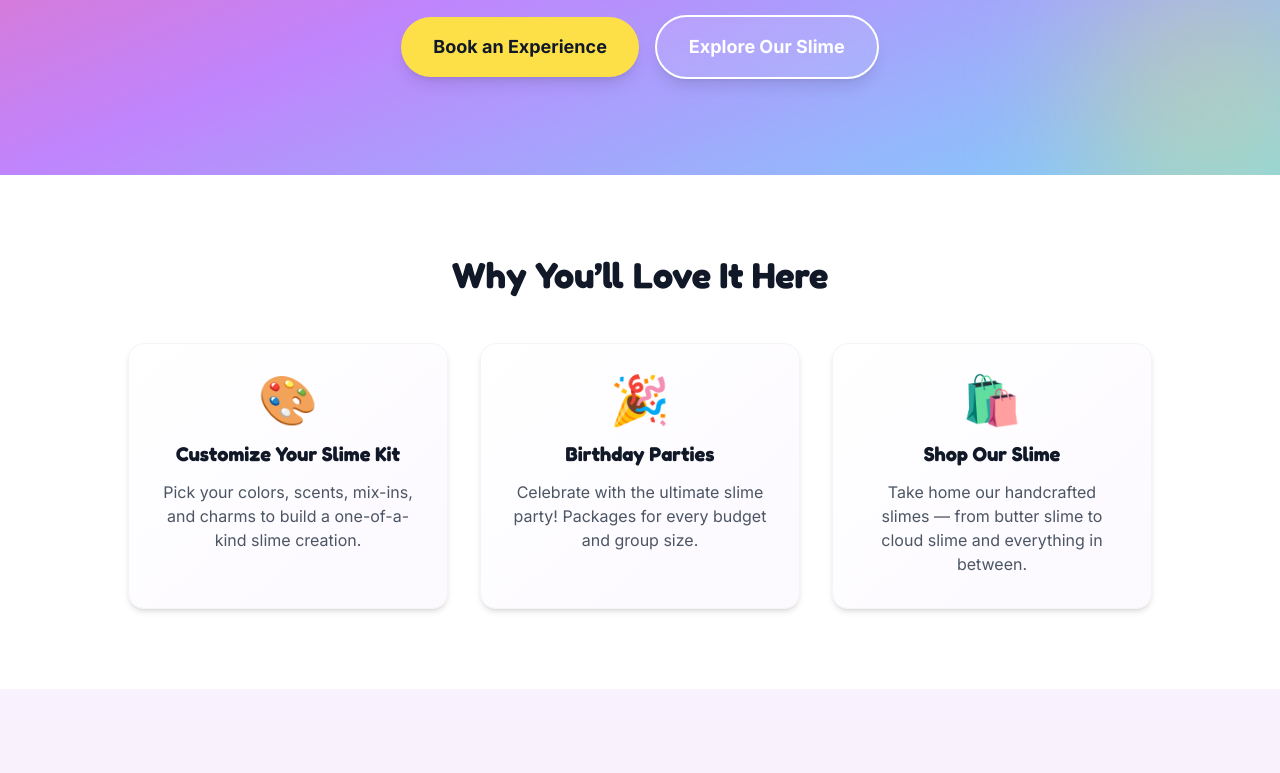
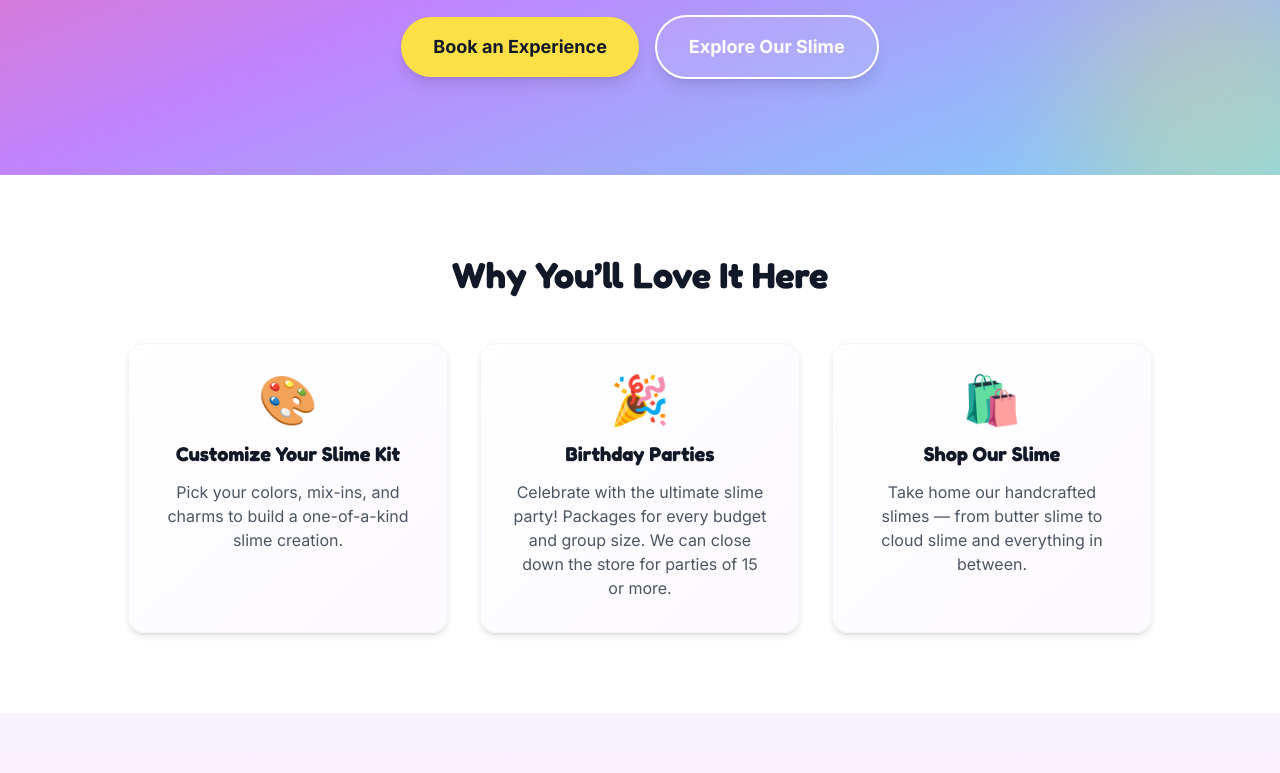
Before and after one commit to shredstack/jersey-slime-website, a Next.js app: page / in a window 1280 px wide. Shown: the part 410-1183 px from the top of the page. Built offline with nearby package versions, Linux system fonts and the light colour scheme; no server answers; the database is empty.

Commit message:
Updates to landing page

```diff
--- a/app/page.tsx
+++ b/app/page.tsx
@@ -18,13 +18,13 @@ const valueProps = [
     emoji: '🎨',
     title: 'Customize Your Slime Kit',
     description:
-      'Pick your colors, scents, mix-ins, and charms to build a one-of-a-kind slime creation.',
+      'Pick your colors, mix-ins, and charms to build a one-of-a-kind slime creation.',
   },
   {
     emoji: '🎉',
     title: 'Birthday Parties',
     description:
-      'Celebrate with the ultimate slime party! Packages for every budget and group size.',
+      'Celebrate with the ultimate slime party! Packages for every budget and group size. We can close down the store for parties of 15 or more.',
   },
   {
     emoji: '🛍️',
```
